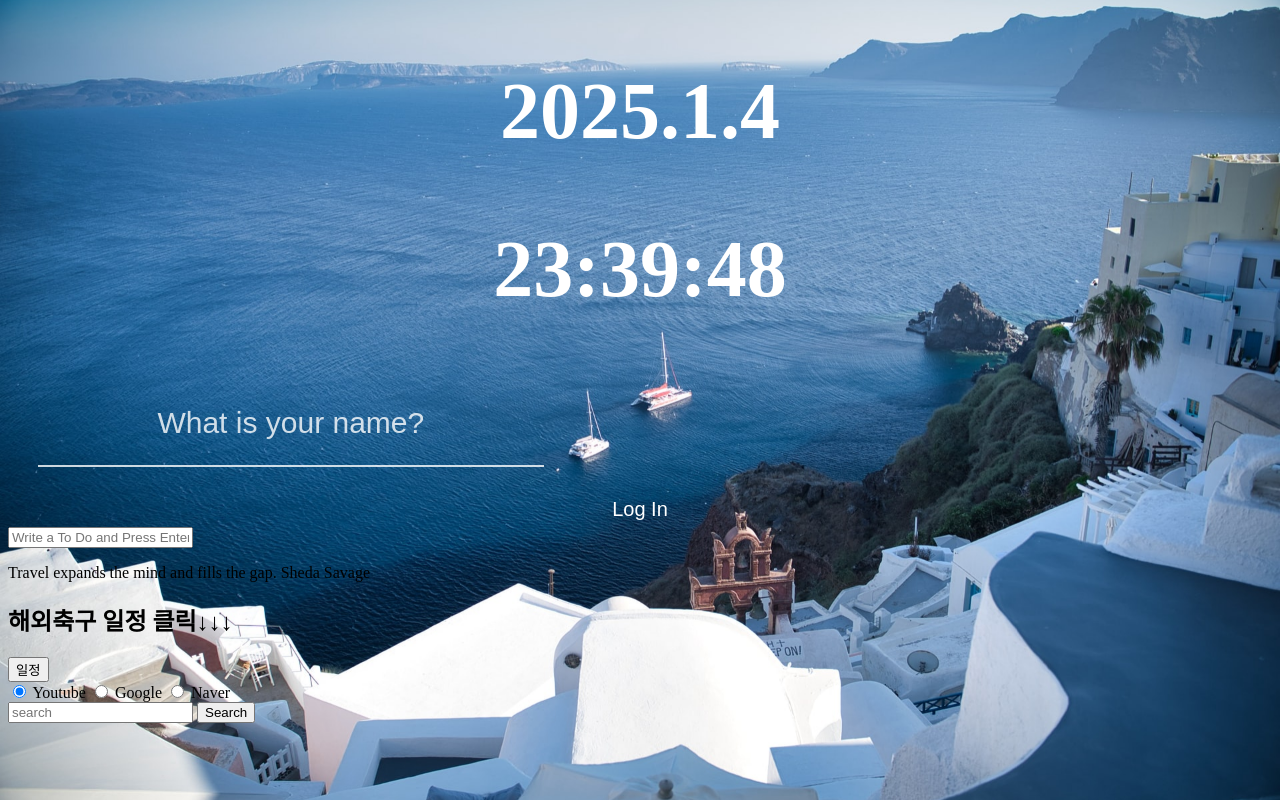
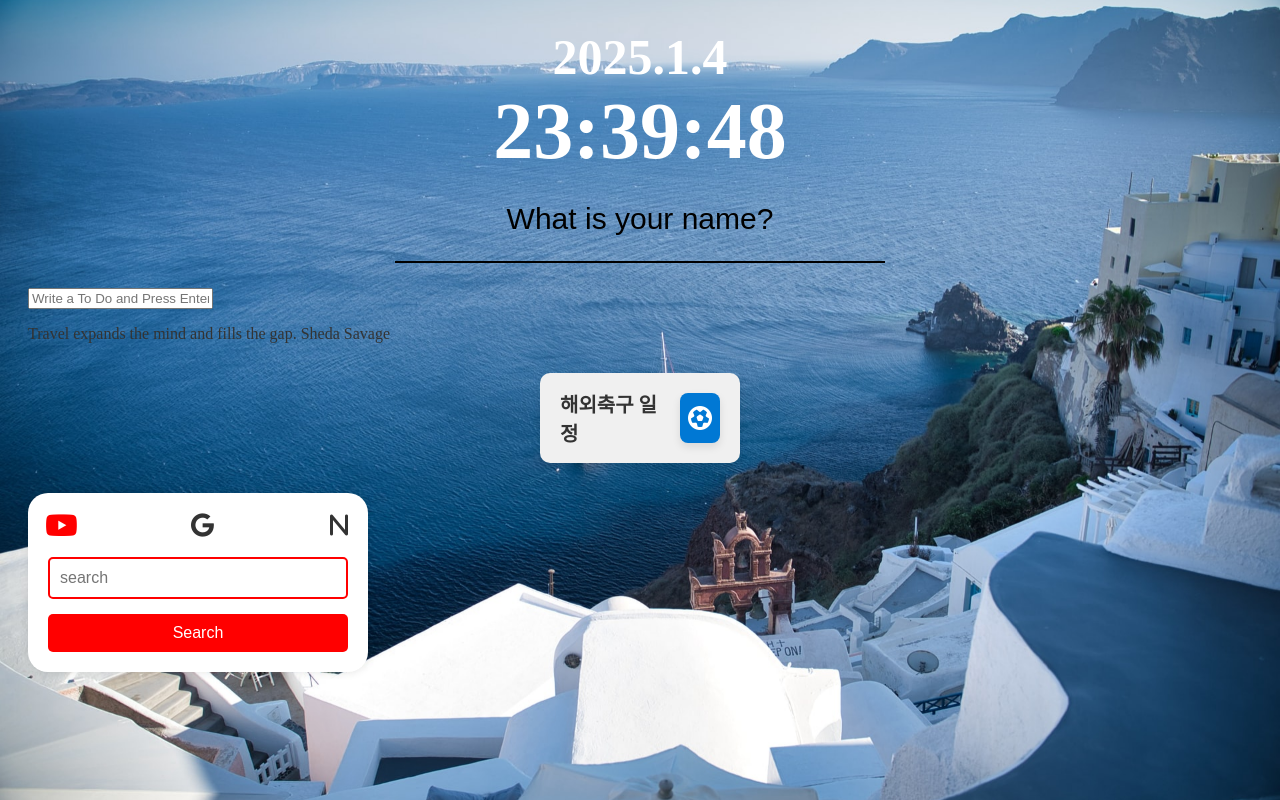
Before and after one commit to youngchan2/BrowserClone, a plain HTML site: page index.html in a window 1280 px wide. Drawn offline with Linux system fonts and the light colour scheme.

Commit message:
2501050839

```diff
--- /dev/null
+++ b/css/login.css
@@ -0,0 +1,70 @@
+#login-form{
+    display: flex;
+    flex-direction: column;
+    justify-content: center;
+    align-content: center;
+}
+
+#login-form input{
+    border: none;
+    outline: none;
+    margin: auto;
+    /* margin-left: auto; */
+    /* margin-right: auto; */
+    width: 40%;
+    font-size: 30px;
+    text-align: center;
+    background-color: rgba(0, 0, 0, 0);
+    border-bottom: 2px solid black;
+    /* padding-bottom: 30px; */
+    margin-bottom: 25px;    /* log in 버튼과 간격 추가 */
+    padding: 25px 0px;
+}
+
+#login-form input::placeholder{
+    color: black;
+    text-align: center;
+    font-size: 30px;
+}
+
+#login-form input:focus{
+    border-color: red;
+}
+
+#login-form input:focus::placeholder{
+    color: red;
+}
+
+#login-form button{
+    border: none;
+    width: 120px;
+    height: 35px;
+    background-color: rgba(0, 0, 0, 0);
+    color: white;
+    font-size: 20px;
+    border-radius: 10px;
+    margin: 0 auto;
+}
+
+#greeting{
+    text-align: center;
+    color: yellow;
+    font-size: 100px;
+}
+
+#greeting{
+    display: flex;
+    flex-direction: column;
+    align-items: center;
+}
+
+#logout-button{
+    border: none;
+    width: 100px;
+    height: 35px;
+    background-color: rgba(0, 0, 0, 1);
+    color: white;
+    font-size: 20px;
+    border-radius: 10px;
+    margin: 0 auto;
+}
--- /dev/null
+++ b/css/schedule.css
@@ -0,0 +1,50 @@
+/* 전체 컨테이너 스타일 */
+#schedule {
+    background-color: #f0f0f0;  /* 배경색 */
+    border-radius: 10px;  /* 모서리 둥글게 */
+    padding: 20px;  /* 내부 여백 */
+    margin: 30px auto;  /* 화면 중앙 정렬 */
+    width: 160px;
+    height: 50px;
+    box-sizing: border;
+    box-shadow: 0 4px 8px rgba(0, 0, 0, 0.1);  /* 박스 그림자 */
+    display: flex;  /* 가로 배치 */
+    align-items: center;  /* 세로 정렬 */
+    justify-content: flex-start; /* 좌측 정렬 */
+}
+
+/* 제목 스타일 */
+#schedule h2 {
+    font-size: 20px;
+    color: #333;  /* 글자 색 */
+    margin: 0;  /* 기본 마진 제거 */
+    font-weight: bold;
+}
+
+/* 버튼 스타일 */
+#schedule button {
+    background-color: #0078D4;  /* 버튼 배경색 */
+    color: white;  /* 버튼 텍스트 색 */
+    border: none;  /* 버튼 테두리 없애기 */
+    border-radius: 8px;  /* 버튼 모서리 둥글게 */
+    width: 24px;
+    padding: 10px 20px;  /* 버튼 내부 여백 */
+    font-size: 18px;
+    cursor: pointer;  /* 버튼에 마우스 올렸을 때 포인터 모양 */
+    transition: all 0.3s ease;  /* 마우스 오버시 버튼 애니메이션 */
+    display: inline-flex;  /* 아이콘과 텍스트를 가로로 배치 */
+    align-items: center;  /* 아이콘과 텍스트 수직 정렬 */
+    justify-content: center; /* 수평 정렬 */
+    margin-left: 10px;  /* 버튼과 h2 사이 여백 추가 */
+}
+
+/* 버튼에 마우스를 올렸을 때 스타일 */
+#schedule button:hover {
+    background-color: #0056b3;  /* 버튼 배경색 변경 */
+    transform: scale(1.05);  /* 버튼 크기 살짝 키우기 */
+}
+
+/* 아이콘 스타일 */
+#schedule button i {
+    font-size: 24px;  /* 아이콘 크기 */
+}
--- /dev/null
+++ b/css/search.css
@@ -0,0 +1,70 @@
+#search {
+    background-color: white;
+    padding: 20px;
+    border-radius: 20px;
+    box-shadow: 0 0 10px rgba(0, 0, 0, 0.1);
+    width: 300px;
+    text-align: center;
+}
+
+#search div{
+    display: flex;
+    justify-content: space-between;
+    margin-bottom: 20px;
+}
+
+label{
+    display: flex;
+    align-items: center;
+    cursor: pointer;
+}
+
+label input{
+    display: none;
+}
+
+label i{
+    font-size: 24px;
+    transition: transform 0.3s ease;
+}
+
+label input:checked + i{
+    transform: scale(1.2);
+}
+label input[value="youtube"]:checked + i{
+    color: #FF0000;
+}
+label input[value="google"]:checked + i{
+    color: #4285F4;
+}
+label input[value="naver"]:checked + i{
+    color: #1EC800;
+}
+
+#search input[type="text"]{
+    width: 100%;
+    padding: 10px;
+    margin-bottom: 15px;
+    font-size: 16px;
+    border: 2px solid #ccc;
+    border-radius: 5px;
+    outline: none;
+    box-sizing: border-box;
+}
+/* #search input[type="text"]:focus{
+    border-color: #0078D4;
+} */
+#search button{
+    /* background-color: #FF0000; */
+    color: white;
+    padding: 10px 15px;
+    border: none;
+    border-radius: 5px;
+    font-size: 16px;
+    cursor: pointer;
+    width: 100%;
+    transition: background-color 0.3s ease;
+}
+#search button:hover{
+    opacity: 0.8;
+}
--- a/css/style.css
+++ b/css/style.css
@@ -1,5 +1,10 @@
+@import "login.css";
+@import "weather.css";
+@import "search.css";
+@import "schedule.css";
+
 .hidden{
-    display: none;
+    display: none !important;
 }
 
 /* 배경 이미지를 스타일링할 img 태그 */
@@ -16,57 +21,13 @@ body > img {
 #date{
     color: white;
     text-align: center;
-    font-size: 80px;
+    font-size: 50px;
+    margin: 0;
 }
 
 #clock{
     color: white;
     text-align: center;
     font-size: 80px;
+    margin: 0;
 }
-
-#login-form{
-    display: flex;
-    flex-direction: column;
-    justify-content: center;
-    align-content: center;
-}
-
-#login-form input{
-    border: none;
-    outline: none;
-    margin: 0px 30px;
-    width: 40%;
-    font-size: 30px;
-    text-align: center;
-    background-color: rgba(0, 0, 0, 0);
-    border-bottom: 2px solid rgba(255, 255, 255, 0.8);
-    /* padding-bottom: 30px; */
-    margin-bottom: 25px;    /* log in 버튼과 간격 추가 */
-    padding: 25px 0px;
-}
-
-#login-form input::placeholder{
-    color: rgba(255, 255, 255, 0.8);
-    text-align: center;
-    font-size: 30px;
-}
-
-#login-form input:focus{
-    border-color: red;
-}
-
-#login-form input:focus::placeholder{
-    color: red;
-}
-
-#login-form button{
-    border: none;
-    width: 120px;
-    height: 35px;
-    background-color: rgba(0, 0, 0, 0);
-    color: white;
-    font-size: 20px;
-    border-radius: 10px;
-    margin: 0 auto;
-}
--- /dev/null
+++ b/css/weather.css
@@ -0,0 +1,11 @@
+#weather{
+    position: fixed;
+    top: 20px;
+    right: 20px;
+    padding: 10px 20px;
+    color: white;
+}
+#weather span{
+    display: block;
+    margin-bottom: 5px;
+}
--- a/index.html
+++ b/index.html
@@ -5,9 +5,31 @@
         <meta http-equiv="X-UA-Compatible" content="IE=edge" />
         <meta name="viewport" content="width=device-width, initial-scale=1.0" />
         <link rel="stylesheet" href="css/style.css" />
-        <title>Practice1</title>
+        <title>Custom Browser</title>
+        <style>
+            body {
+                background-color: #f0f0f0;
+                color: #333;
+                padding: 20px;
+            }
+
+            table{
+                width: 100%;
+                border-collapse: collapse;
+                margin-top: 20px;
+            }
+            table, th, td{
+                border: 1px solid #ccc;
+            }
+            th, td{
+                padding: 10px;
+                text-align: center;
+            }
+            th{
+                background-color: #f4f4f4;
+            }
+        </style>
     </head>
-    <body>
         <h2 id="date"></h2>
         <h2 id="clock"></h2>
         <form class="hidden" id="login-form">
@@ -17,7 +39,7 @@
                 type = "text"
                 placeholder="What is your name?"
             />
-            <button>Log In</button>
+            <!-- <button>Log In</button> -->
         </form>
         <h1 class="hidden" id="greeting"></h1>
         <form id="todo-form">
@@ -32,33 +54,38 @@
             <span></span>
             <span></span>
         </div>
-        <h2>해외축구 일정 클릭↓↓↓</h2>
-        <button id="schedule">일정</button>
+        <div id = "schedule">
+            <h2>해외축구 일정</h2>
+            <button id="schedule">
+                <i class="fa-solid fa-futbol"></i>
+        </div>
+        </button>
         <form id="search">
             <div>
                 <label>
                     <input type="radio" name="engine" value="youtube" checked />
-                    Youtube
+                    <i class="fa-brands fa-youtube"></i>
                 </label>
                 <label>
                     <input type="radio" name="engine" value="google"/>
-                    Google
+                    <i class="fa-brands fa-google"></i>
                 </label>
                 <label>
                     <input type="radio" name="engine" value="naver"/>
-                    Naver
+                    <i class="fa-solid fa-n"></i>
                 </label>
             </div>
             <input type="text" placeholder="search" required/>
             <button>Search</button>
         </form>
         <!-- <a href="https://naver.com">Naver</a> -->
+        <script src="https://kit.fontawesome.com/96c9cc01be.js" crossorigin="anonymous"></script>
         <script src = "js/greeting.js"></script>
         <script src = "js/clock.js"></script>
         <script src = "js/quotes.js"></script>
         <script src = "js/background.js"></script>
         <script src = "js/todo.js"></script>
-        <!-- <script src = "js/weather.js"></script> -->
+        <script src = "js/weather.js"></script>
         <script src = "js/search.js"></script>
     </body>
 </html>
--- a/js/greeting.js
+++ b/js/greeting.js
@@ -7,6 +7,7 @@ const loginInput = document.querySelector("#login-form input");
 const greeting = document.querySelector("#greeting");
 const HIDDEN_CLASSNAME = "hidden";
 const USERNAME_KEY = "username";
+const LOGOUT_BUTTON = "logout-button"
 
 function onLoginSubmit(event){
     event.preventDefault();
@@ -18,9 +19,27 @@ function onLoginSubmit(event){
     printGreetings(username);
 }
 
+function onLogOut(){
+    localStorage.removeItem(USERNAME_KEY);
+    greeting.classList.add(HIDDEN_CLASSNAME);
+    loginForm.classList.remove(HIDDEN_CLASSNAME);
+    loginForm.reset();
+}
+
+function addLogOutButton(){
+    const logOutButton = document.createElement("button");
+    logOutButton.id = LOGOUT_BUTTON;
+    logOutButton.innerText = "Log Out";
+    logOutButton.addEventListener("click",onLogOut);
+
+    greeting.appendChild(logOutButton);
+}
+
 function printGreetings(username){
     greeting.innerText = `Hello ${username}`;
     greeting.classList.remove(HIDDEN_CLASSNAME);
+
+    addLogOutButton();
 }
 
 const saveUsername = localStorage.getItem(USERNAME_KEY);
--- a/js/search.js
+++ b/js/search.js
@@ -1,11 +1,18 @@
 const search_form = document.getElementById("search");
 const search = document.querySelector('#search input[type="text"]');
+const searchButton = search_form.querySelector("button");
 const schedule_button = document.getElementById("schedule");
+
+const COLORS = {
+    youtube: "#FF0000",
+    google: "#4285F4",
+    naver: "#1EC800"
+};
 
 function handleSearch(event){
     event.preventDefault();
 
-    const query = search.value.trim();
+    const query = search.value.trim(); // 앞뒤 공백 제거
     const engine = search_form.querySelector('input[name="engine"]:checked').value;
 
     if(query){
@@ -28,6 +35,28 @@ function handleSearch(event){
     }
 }
 
+function updateButtonColor(){
+    const engine = search_form.querySelector('input[name="engine"]:checked').value;
+
+    // 선택한 검색 엔진 색에 맞춰 검색 창 테두리와 버튼의 색 변경
+
+    if (engine === "youtube"){
+        searchButton.style.backgroundColor = COLORS.youtube;
+        search.style.borderColor = COLORS.youtube;
+        searchButton.style.color = 'white';
+    }
+    else if (engine === "google"){
+        searchButton.style.backgroundColor = COLORS.google;
+        search.style.borderColor = COLORS.google;
+        searchButton.style.color = 'white';
+    }
+    else if (engine === "naver"){
+        searchButton.style.backgroundColor = COLORS.naver;
+        search.style.borderColor = COLORS.naver;
+        searchButton.style.color = 'white';
+    }
+}
+
 function handleButton(){
     const date = new Date();
     const year = date.getFullYear();
@@ -39,5 +68,12 @@ function handleButton(){
     window.open(url, "_blank");
 }
 
+updateButtonColor();
+
+const radioButtons = document.querySelectorAll('input[name="engine"]');
+radioButtons.forEach(button => {
+    button.addEventListener("change", updateButtonColor);
+});
+
 search_form.addEventListener("submit", handleSearch);
 schedule_button.addEventListener("click", handleButton);
```
Also changed, not shown: js/weather.js (+25 -5 lines), 1 other file.
